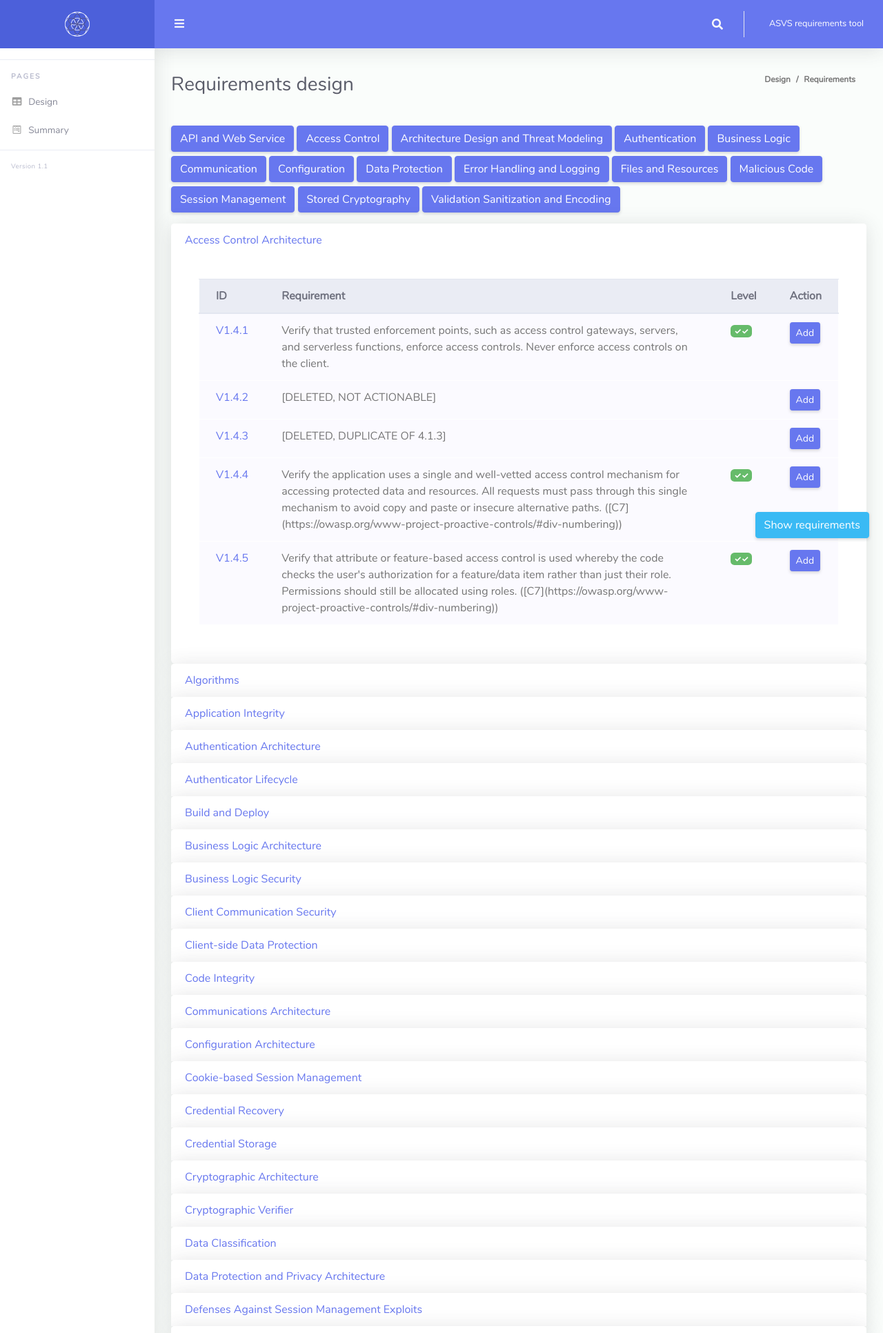
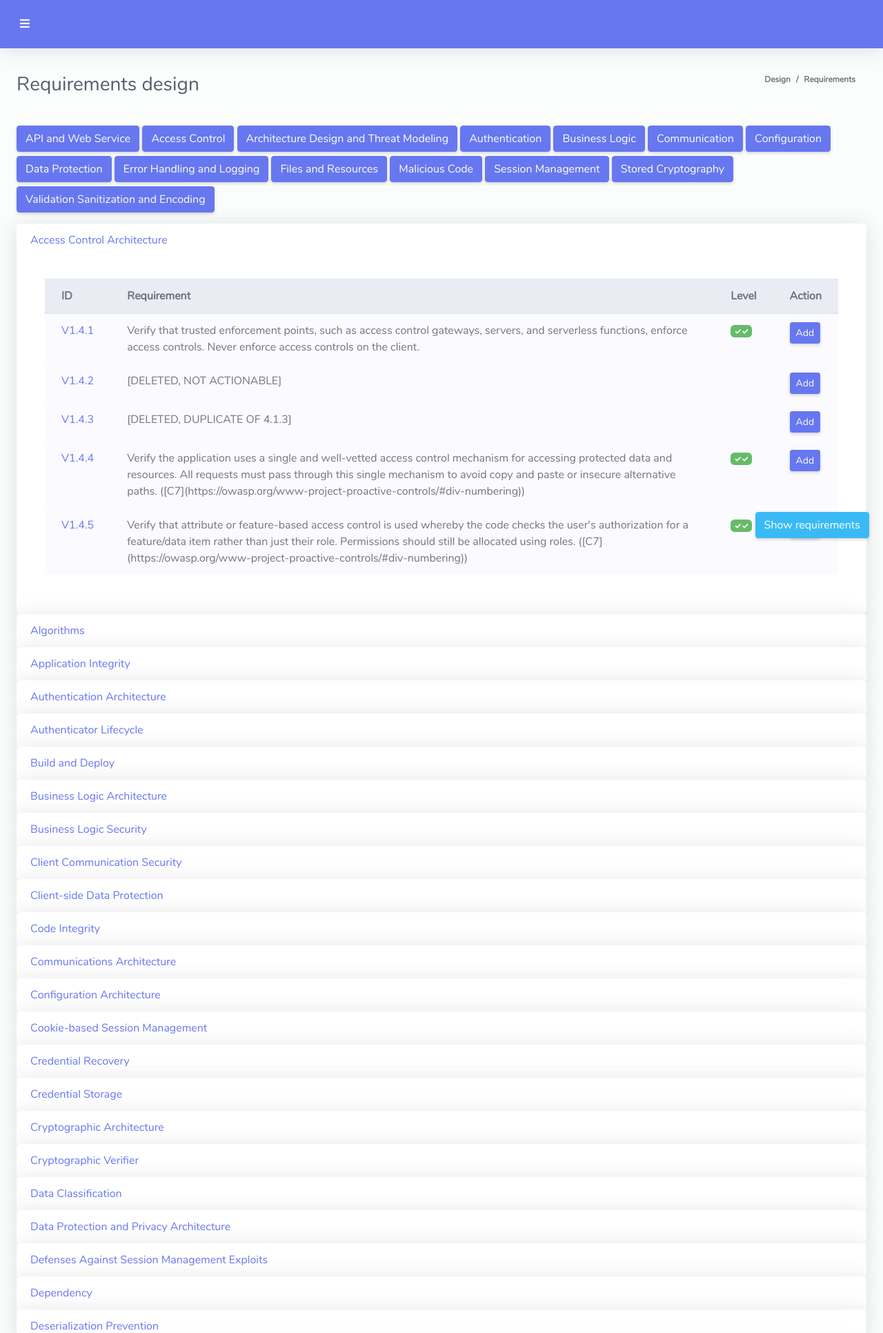
Before and after one commit to Security-Knowledge-Framework/SKF-requirements-tool, a Flask app: page / in a window 1280 px wide. Shown: the top 1932 px of the page at 69% size. Run offline with Flask 3, Linux system fonts and the light colour scheme; some libraries are stand-ins or nearby versions.

Commit message:
Add custom app.css which hides the left navigation bar

```diff
--- /dev/null
+++ b/app/static/assets/css/app.css
@@ -0,0 +1,3 @@
+.navbar-nav {
+  display: none;
+}
--- a/app/templates/header.html
+++ b/app/templates/header.html
@@ -12,6 +12,7 @@
   <link href="{{ url_for('static', filename='assets/vendor/fontawesome-free/css/all.min.css') }}" rel="stylesheet" type="text/css">
   <link href="{{ url_for('static', filename='assets/vendor/bootstrap/css/bootstrap.min.css') }}" rel="stylesheet" type="text/css">
   <link href="{{ url_for('static', filename='assets/css/ruang-admin.min.css') }}" rel="stylesheet">
+  <link href="{{ url_for('static', filename='assets/css/app.css') }}" rel="stylesheet">
   <link href="{{ url_for('static', filename='assets/img/logo/logo.svg') }}" rel="icon">
 
   <script src="{{ url_for('static', filename='assets/js/jquery/jquery-3.7.0.min.js') }}"></script>
```
